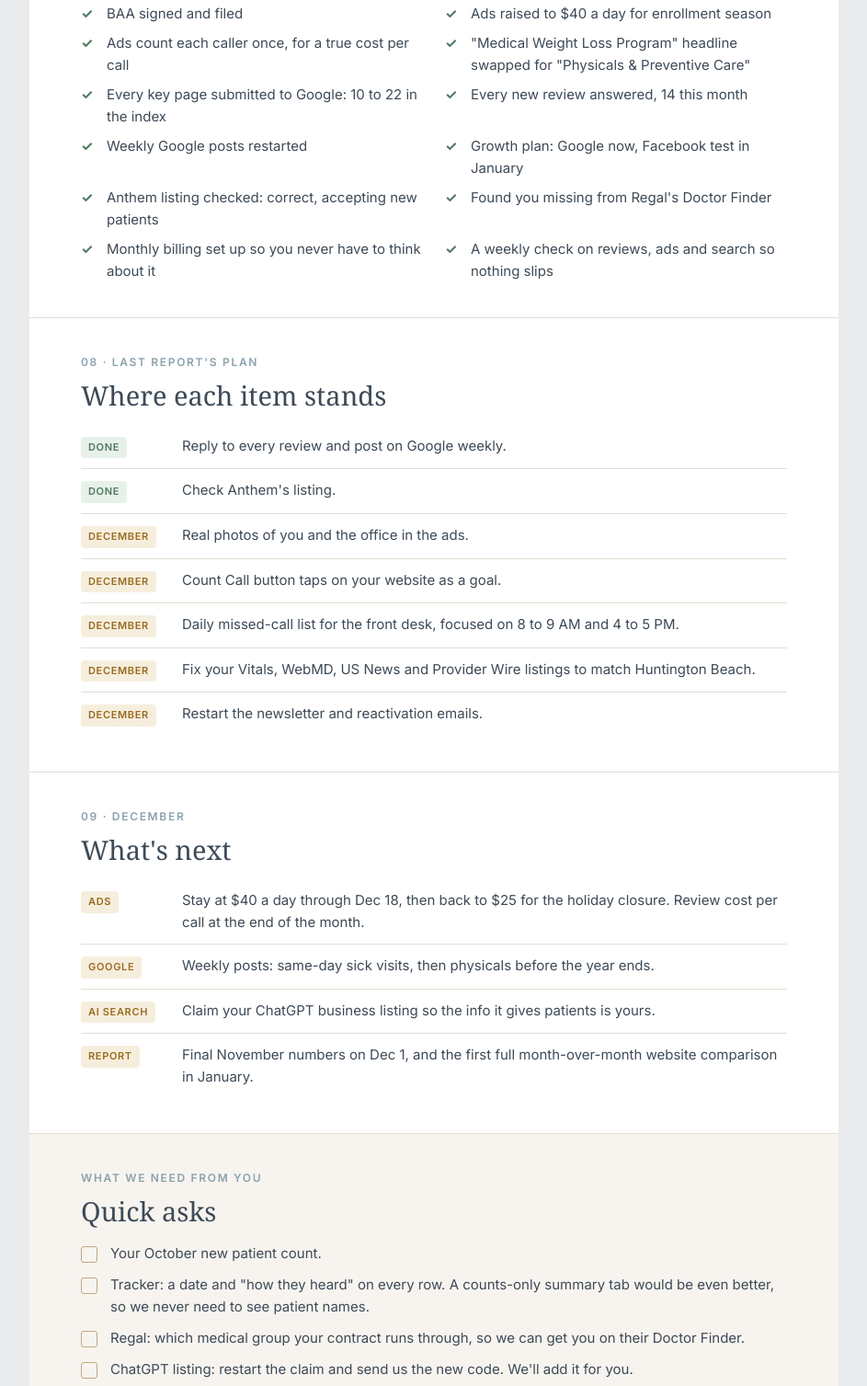
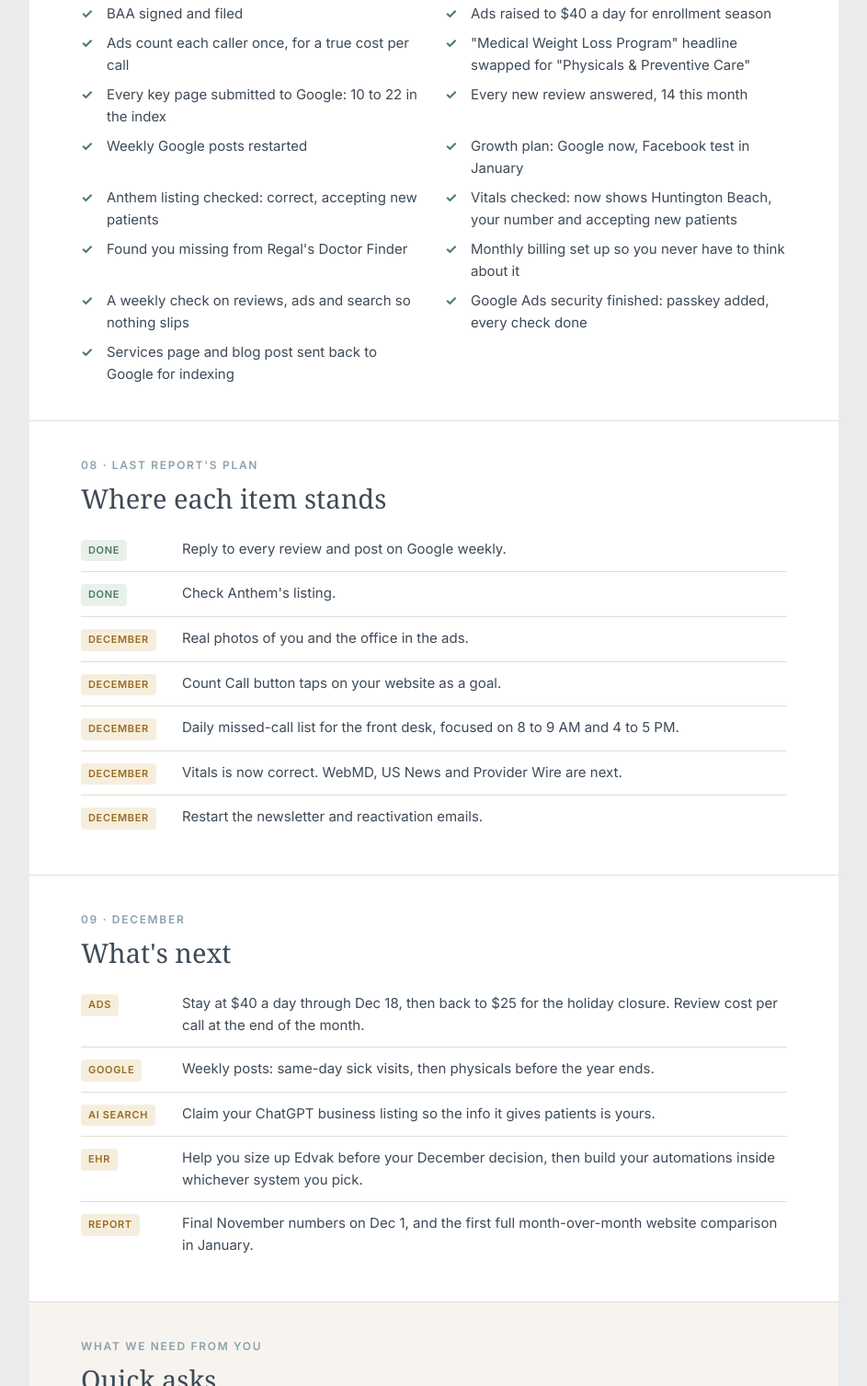
Before and after one commit to runratepartners/coral-med-report, a plain HTML site: page index.html in a window 1280 px wide. Shown: the part 4246-5753 px from the top of the page at 92% size, without its empty margins (168-1111 px from the left). Drawn offline with Linux system fonts and the light colour scheme.

Commit message:
November report: security, Vitals, EHR updates

```diff
--- a/index.html
+++ b/index.html
@@ -277,9 +277,12 @@ table.mom td .yoy{display:block;font-size:11.5px;color:var(--good);font-weight:6
       <li>Weekly Google posts restarted</li>
       <li>Growth plan: Google now, Facebook test in January</li>
       <li>Anthem listing checked: correct, accepting new patients</li>
+      <li>Vitals checked: now shows Huntington Beach, your number and accepting new patients</li>
       <li>Found you missing from Regal's Doctor Finder</li>
       <li>Monthly billing set up so you never have to think about it</li>
       <li>A weekly check on reviews, ads and search so nothing slips</li>
+      <li>Google Ads security finished: passkey added, every check done</li>
+      <li>Services page and blog post sent back to Google for indexing</li>
     </ul>
   </div>
 </section>
@@ -293,7 +296,7 @@ table.mom td .yoy{display:block;font-size:11.5px;color:var(--good);font-weight:6
     <div class="task"><span class="chip warn">December</span><span>Real photos of you and the office in the ads.</span></div>
     <div class="task"><span class="chip warn">December</span><span>Count Call button taps on your website as a goal.</span></div>
     <div class="task"><span class="chip warn">December</span><span>Daily missed-call list for the front desk, focused on 8 to 9 AM and 4 to 5 PM.</span></div>
-    <div class="task"><span class="chip warn">December</span><span>Fix your Vitals, WebMD, US News and Provider Wire listings to match Huntington Beach.</span></div>
+    <div class="task"><span class="chip warn">December</span><span>Vitals is now correct. WebMD, US News and Provider Wire are next.</span></div>
     <div class="task"><span class="chip warn">December</span><span>Restart the newsletter and reactivation emails.</span></div>
   </div>
 </section>
@@ -305,6 +308,7 @@ table.mom td .yoy{display:block;font-size:11.5px;color:var(--good);font-weight:6
     <div class="task"><span class="chip warn">Ads</span><span>Stay at $40 a day through Dec 18, then back to $25 for the holiday closure. Review cost per call at the end of the month.</span></div>
     <div class="task"><span class="chip warn">Google</span><span>Weekly posts: same-day sick visits, then physicals before the year ends.</span></div>
     <div class="task"><span class="chip warn">AI search</span><span>Claim your ChatGPT business listing so the info it gives patients is yours.</span></div>
+    <div class="task"><span class="chip warn">EHR</span><span>Help you size up Edvak before your December decision, then build your automations inside whichever system you pick.</span></div>
     <div class="task"><span class="chip warn">Report</span><span>Final November numbers on Dec 1, and the first full month-over-month website comparison in January.</span></div>
   </div>
 </section>
```
Also changed, not shown: november.html (+5 -1 lines).
